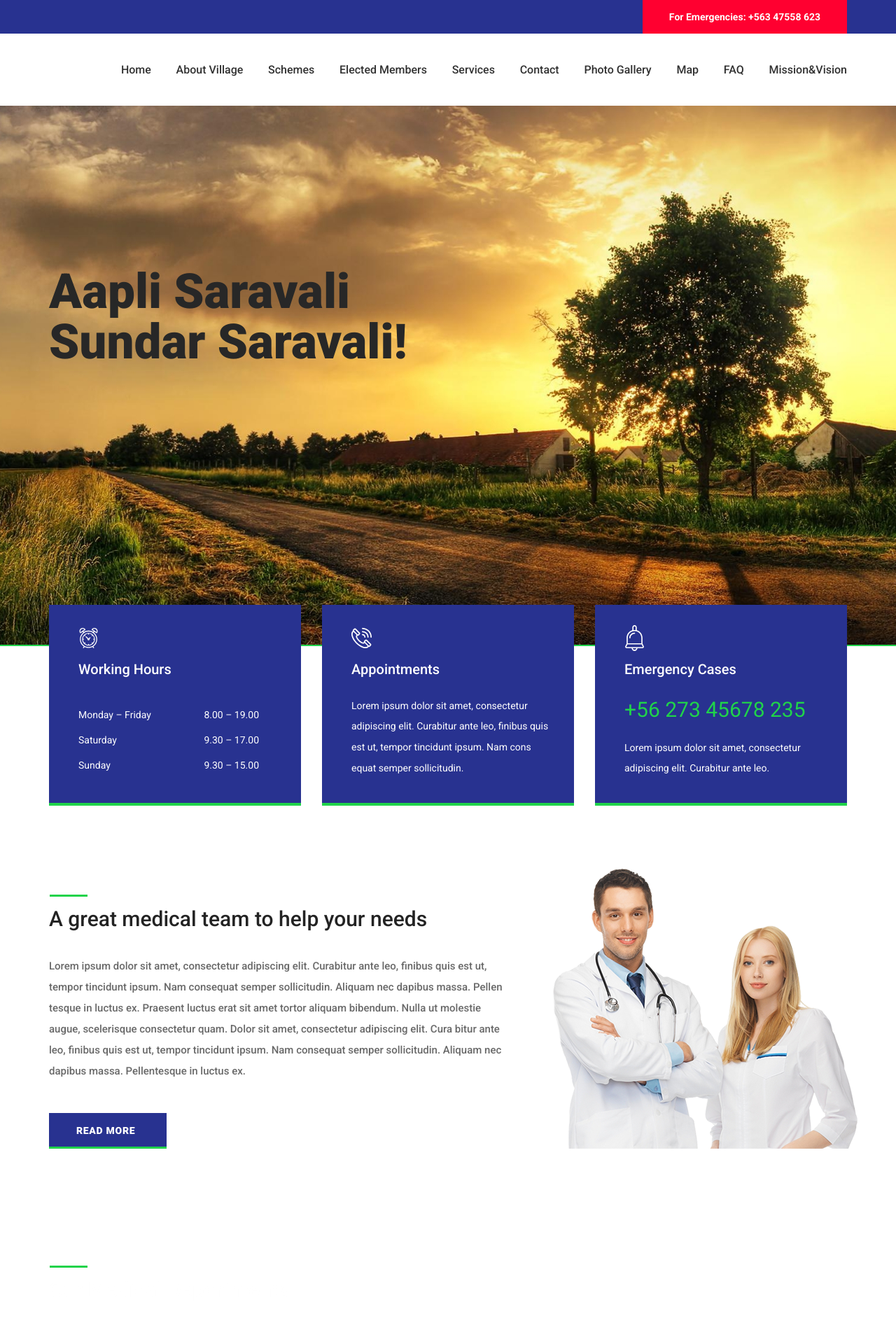
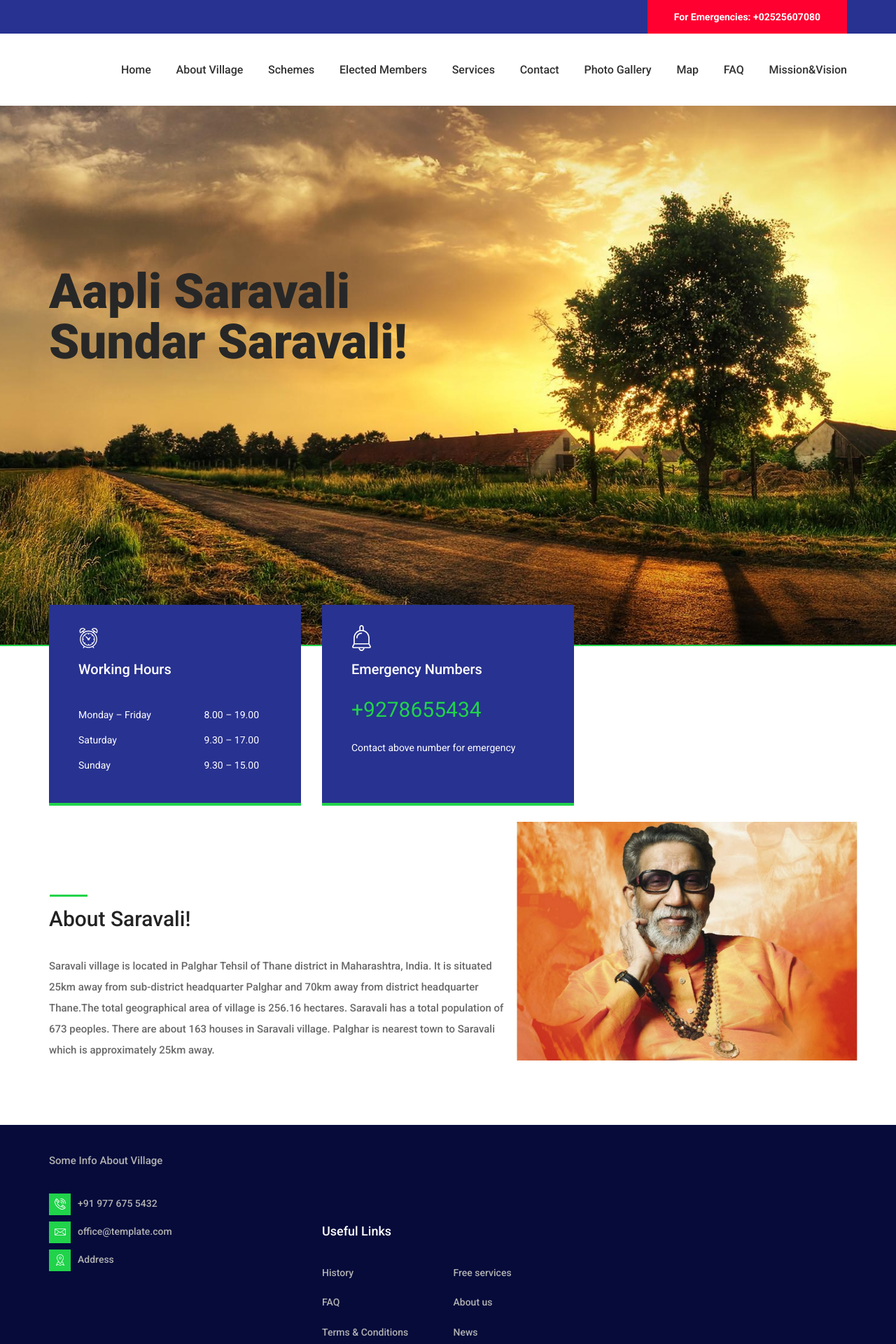
Before and after one commit to rohitpythoncoding/grampanchayat, a Django app: page /welcome/ in a window 1280 px wide. Shown: the top 1920 px of the page at 70% size. Run offline with Django 3.2, Linux system fonts and the light colour scheme; some libraries are stand-ins or nearby versions.

Commit message:
Addes image and modified index templates

```diff
--- a/grampanchayatSaravali/templates/grampanchayatSaravali/index.html
+++ b/grampanchayatSaravali/templates/grampanchayatSaravali/index.html
@@ -30,9 +30,9 @@
 				<div class="row">
 					<div class="col">
 						<div class="top_bar_content d-flex flex-row align-items-center justify-content-start">
-							<!--<div class="top_bar_item"><a href="#">FAQ</a></div>-->
+							<!--<div class="top_bar_item">Saravali Grampanchayat</a></div>-->
 							<!--<div class="top_bar_item"><a href="#">Request an Appointment</a></div>-->
-							<div class="emergencies  d-flex flex-row align-items-center justify-content-start ml-auto">For Emergencies: +563 47558 623</div>
+							<div class="emergencies  d-flex flex-row align-items-center justify-content-start ml-auto">For Emergencies: +02525607080</div>
 						</div>
 
 					</div>
@@ -231,21 +231,21 @@
 				</div>
 
 				<!-- Box -->
-				<div class="col-lg-4 box_col">
-					<div class="box box_appointments">
-						<div class="box_icon d-flex flex-column align-items-start justify-content-center"><div style="width: 29px; height:29px;"><img src="{%static 'images/phone-call.svg'%}" alt=""></div></div>
-						<div class="box_title">Appointments</div>
-						<div class="box_text">Lorem ipsum dolor sit amet, consectetur adipiscing elit. Curabitur ante leo, finibus quis est ut, tempor tincidunt ipsum. Nam cons equat semper sollicitudin.</div>
-					</div>
-				</div>
+				<!--<div class="col-lg-4 box_col">-->
+					<!--<div class="box box_appointments">-->
+						<!--<div class="box_icon d-flex flex-column align-items-start justify-content-center"><div style="width: 29px; height:29px;"><img src="{%static 'images/phone-call.svg'%}" alt=""></div></div>-->
+						<!--<div class="box_title">Appointments</div>-->
+						<!--<div class="box_text">Lorem ipsum dolor sit amet, consectetur adipiscing elit. Curabitur ante leo, finibus quis est ut, tempor tincidunt ipsum. Nam cons equat semper sollicitudin.</div>-->
+					<!--</div>-->
+				<!--</div>-->
 
 				<!-- Box -->
 				<div class="col-lg-4 box_col">
 					<div class="box box_emergency">
 						<div class="box_icon d-flex flex-column align-items-start justify-content-center"><div style="width: 37px; height:37px; margin-left:-4px;"><img src="{%static 'images/bell.svg'%}" alt=""></div></div>
-						<div class="box_title">Emergency Cases</div>
-						<div class="box_phone">+56 273 45678 235</div>
-						<div class="box_emergency_text">Lorem ipsum dolor sit amet, consectetur adipiscing elit. Curabitur ante leo.</div>
+						<div class="box_title">Emergency Numbers</div>
+						<div class="box_phone">+9278655434</div>
+						<div class="box_emergency_text">Contact above number for emergency</div>
 					</div>
 				</div>
 
@@ -262,19 +262,19 @@
 				<!-- About Content -->
 				<div class="col-lg-7">
 					<div class="about_content">
-						<div class="section_title"><h2>A great medical team to help your needs</h2></div>
+						<div class="section_title"><h2>About Saravali!</h2></div>
 						<div class="about_text">
-							<p>Lorem ipsum dolor sit amet, consectetur adipiscing elit. Curabitur ante leo, finibus quis est ut, tempor tincidunt ipsum. Nam consequat semper sollicitudin. Aliquam nec dapibus massa. Pellen tesque in luctus ex. Praesent luctus erat sit amet tortor aliquam bibendum. Nulla ut molestie augue, scelerisque consectetur quam. Dolor sit amet, consectetur adipiscing elit. Cura bitur ante leo, finibus quis est ut, tempor tincidunt ipsum. Nam consequat semper sollicitudin. Aliquam nec dapibus massa. Pellentesque in luctus ex.</p>
+							<p>Saravali village is located in Palghar Tehsil of Thane district in Maharashtra, India. It is situated 25km away from sub-district headquarter Palghar and 70km away from district headquarter Thane.The total geographical area of village is 256.16 hectares. Saravali has a total population of 673 peoples. There are about 163 houses in Saravali village. Palghar is nearest town to Saravali which is approximately 25km away.</p>
 						</div>
-						<div class="button about_button">
+						<!--<div class="button about_button">
 							<a href="#">read more</a>
-						</div>
+						</div>-->
 					</div>
 				</div>
 
 				<!-- About Image -->
 				<div class="col-lg-5">
-					<div class="about_image"><img src="{%static 'images/about.png'%}" alt=""></div>
+					<div class="about_image"><img src="{%static 'images/bal.jpg'%}" alt=""></div>
 				</div>
 			</div>
 		</div>
@@ -282,17 +282,17 @@
 
 	<!-- Departments -->
 
-	<div class="departments">
+	<!--<div class="departments">
 		<div class="departments_background parallax-window" data-parallax="scroll" data-image-src="{%static 'images/departments.jpg'%}" data-speed="0.8"></div>
 		<div class="container">
 			<div class="row">
 				<div class="col">
-					<div class="section_title section_title_light"><h2>Our Medical Departments</h2></div>
+					<div class="section_title section_title_light"><h2>Our Departments</h2></div>
 				</div>
 			</div>
 			<div class="row departments_row row-md-eq-height">
 
-				<!-- Department -->
+				&lt;!&ndash; Department &ndash;&gt;
 				<div class="col-lg-3 col-md-6 dept_col">
 					<div class="dept">
 						<div class="dept_image"><img src="{%static 'images/dept_1.jpg'%}" alt=""></div>
@@ -303,7 +303,7 @@
 					</div>
 				</div>
 
-				<!-- Department -->
+				&lt;!&ndash; Department &ndash;&gt;
 				<div class="col-lg-3 col-md-6 dept_col">
 					<div class="dept">
 						<div class="dept_image"><img src="{%static 'images/dept_2.jpg'%}" alt=""></div>
@@ -314,7 +314,7 @@
 					</div>
 				</div>
 
-				<!-- Department -->
+				&lt;!&ndash; Department &ndash;&gt;
 				<div class="col-lg-3 col-md-6 dept_col">
 					<div class="dept">
 						<div class="dept_image"><img src="{%static 'images/dept_3.jpg'%}" alt=""></div>
@@ -325,7 +325,7 @@
 					</div>
 				</div>
 
-				<!-- Department -->
+				&lt;!&ndash; Department &ndash;&gt;
 				<div class="col-lg-3 col-md-6 dept_col">
 					<div class="dept">
 						<div class="dept_text">
@@ -337,10 +337,10 @@
 			</div>
 		</div>
 	</div>
-
+-->
 	<!-- Services -->
 
-	<div class="services">
+	<!--<div class="services">
 		<div class="container">
 			<div class="row">
 				<div class="col">
@@ -349,7 +349,7 @@
 			</div>
 			<div class="row services_row">
 
-				<!-- Service -->
+				&lt;!&ndash; Service &ndash;&gt;
 				<div class="col-lg-4 col-md-6 service_col">
 					<a href="services.html">
 						<div class="service text-center trans_200">
@@ -362,7 +362,7 @@
 					</a>
 				</div>
 
-				<!-- Service -->
+				&lt;!&ndash; Service &ndash;&gt;
 				<div class="col-lg-4 col-md-6 service_col">
 					<a href="services.html">
 						<div class="service text-center trans_200">
@@ -375,7 +375,7 @@
 					</a>
 				</div>
 
-				<!-- Service -->
+				&lt;!&ndash; Service &ndash;&gt;
 				<div class="col-lg-4 col-md-6 service_col">
 					<a href="services.html">
 						<div class="service text-center trans_200">
@@ -388,7 +388,7 @@
 					</a>
 				</div>
 
-				<!-- Service -->
+				&lt;!&ndash; Service &ndash;&gt;
 				<div class="col-lg-4 col-md-6 service_col">
 					<a href="services.html">
 						<div class="service text-center trans_200">
@@ -401,7 +401,7 @@
 					</a>
 				</div>
 
-				<!-- Service -->
+				&lt;!&ndash; Service &ndash;&gt;
 				<div class="col-lg-4 col-md-6 service_col">
 					<a href="services.html">
 						<div class="service text-center trans_200">
@@ -414,7 +414,7 @@
 					</a>
 				</div>
 
-				<!-- Service -->
+				&lt;!&ndash; Service &ndash;&gt;
 				<div class="col-lg-4 col-md-6 service_col">
 					<a href="services.html">
 						<div class="service text-center trans_200">
@@ -429,8 +429,9 @@
 			</div>
 		</div>
 	</div>
-
+-->
 	<!-- Call to action -->
+<!--
 
 	<div class="cta">
 		<div class="cta_background parallax-window" data-parallax="scroll" data-image-src="{%static 'images/cta.jpg'%}" data-speed="0.8"></div>
@@ -446,6 +447,7 @@
 			</div>
 		</div>
 	</div>
+-->
 
 	<!-- Footer -->
 
@@ -457,7 +459,7 @@
 					<!-- Footer - About -->
 					<div class="col-lg-4 footer_col">
 						<div class="footer_about">
-							<div class="footer_logo_container">
+							<!--<div class="footer_logo_container">
 								<a href="#" class="d-flex flex-column align-items-center justify-content-center">
 									<div class="logo_content">
 										<div class="logo d-flex flex-row align-items-center justify-content-center">
@@ -467,14 +469,14 @@
 										<div class="logo_sub">Health Care Center</div>
 									</div>
 								</a>
-							</div>
+							</div>-->
 							<div class="footer_about_text">
-								<p>Lorem ipsum dolor sit amet, conse ctetur adipiscing elit. Curabitur ante leo, finibus quis est ut, tempor tincidunt ipsum.</p>
+								<p>Some Info About Village</p>
 							</div>
 							<ul class="footer_about_list">
-								<li><div class="footer_about_icon"><img src="{%static 'images/phone-call.svg'%}" alt=""></div><span>+45 677 8993000 223</span></li>
+								<li><div class="footer_about_icon"><img src="{%static 'images/phone-call.svg'%}" alt=""></div><span>+91 977 675 5432</span></li>
 								<li><div class="footer_about_icon"><img src="{%static 'images/envelope.svg'%}" alt=""></div><span>office@template.com</span></li>
-								<li><div class="footer_about_icon"><img src="{%static 'images/placeholder.svg'%}" alt=""></div><span>Main Str. no 45-46, b3, 56832, Los Angeles, CA</span></li>
+								<li><div class="footer_about_icon"><img src="{%static 'images/placeholder.svg'%}" alt=""></div><span>Address</span></li>
 							</ul>
 						</div>
 					</div>
@@ -484,24 +486,24 @@
 						<div class="footer_links footer_column">
 							<div class="footer_title">Useful Links</div>
 							<ul>
-								<li><a href="#">Testimonials</a></li>
+								<li><a href="#">History</a></li>
 								<li><a href="#">FAQ</a></li>
-								<li><a href="#">Apply for a Job</a></li>
+								<!--<li><a href="#">Apply for a Job</a></li>-->
 								<li><a href="#">Terms & Conditions</a></li>
-								<li><a href="#">Our Partners</a></li>
-								<li><a href="#">Services</a></li>
+								<li><a href="#">Our Members</a></li>
+
 								<li><a href="#">Free services</a></li>
 								<li><a href="#">About us</a></li>
 								<li><a href="#">News</a></li>
 								<li><a href="#">Contact</a></li>
-								<li><a href="#">Our Screening Program</a></li>
-								<li><a href="#">FAQ</a></li>
+
+
 							</ul>
 						</div>
 					</div>
 
 					<!-- Footer - News -->
-					<div class="col-lg-4 footer_col">
+					<!--<div class="col-lg-4 footer_col">
 						<div class="footer_news footer_column">
 							<div class="footer_title">Useful Links</div>
 							<ul>
@@ -519,18 +521,18 @@
 								</li>
 							</ul>
 						</div>
-					</div>
+					</div>-->
 				</div>
 			</div>
 		</div>
-		<div class="copyright">
+		<!--<div class="copyright">
 			<div class="container">
 				<div class="row">
 					<div class="col">
 						<div class="copyright_content d-flex flex-lg-row flex-column align-items-lg-center justify-content-start">
-							<div class="cr"><!-- Link back to Colorlib can't be removed. Template is licensed under CC BY 3.0. -->
+							<div class="cr">&lt;!&ndash; Link back to Colorlib can't be removed. Template is licensed under CC BY 3.0. &ndash;&gt;
 Copyright &copy;<script>document.write(new Date().getFullYear());</script> All rights reserved | This template is made with <i class="fa fa-heart-o" aria-hidden="true"></i> by <a href="https://colorlib.com" target="_blank">Colorlib</a>
-<!-- Link back to Colorlib can't be removed. Template is licensed under CC BY 3.0. --></div>
+&lt;!&ndash; Link back to Colorlib can't be removed. Template is licensed under CC BY 3.0. &ndash;&gt;</div>
 							<div class="footer_social ml-lg-auto">
 								<ul>
 									<li><a href="#"><i class="fa fa-pinterest" aria-hidden="true"></i></a></li>
@@ -545,7 +547,7 @@ Copyright &copy;<script>document.write(new Date().getFullYear());</script> All r
 					</div>
 				</div>
 			</div>
-		</div>
+		</div>-->
 	</footer>
 </div>
 
```
Also changed, not shown: grampanchayatSaravali/static/images/bal.jpg (added).
